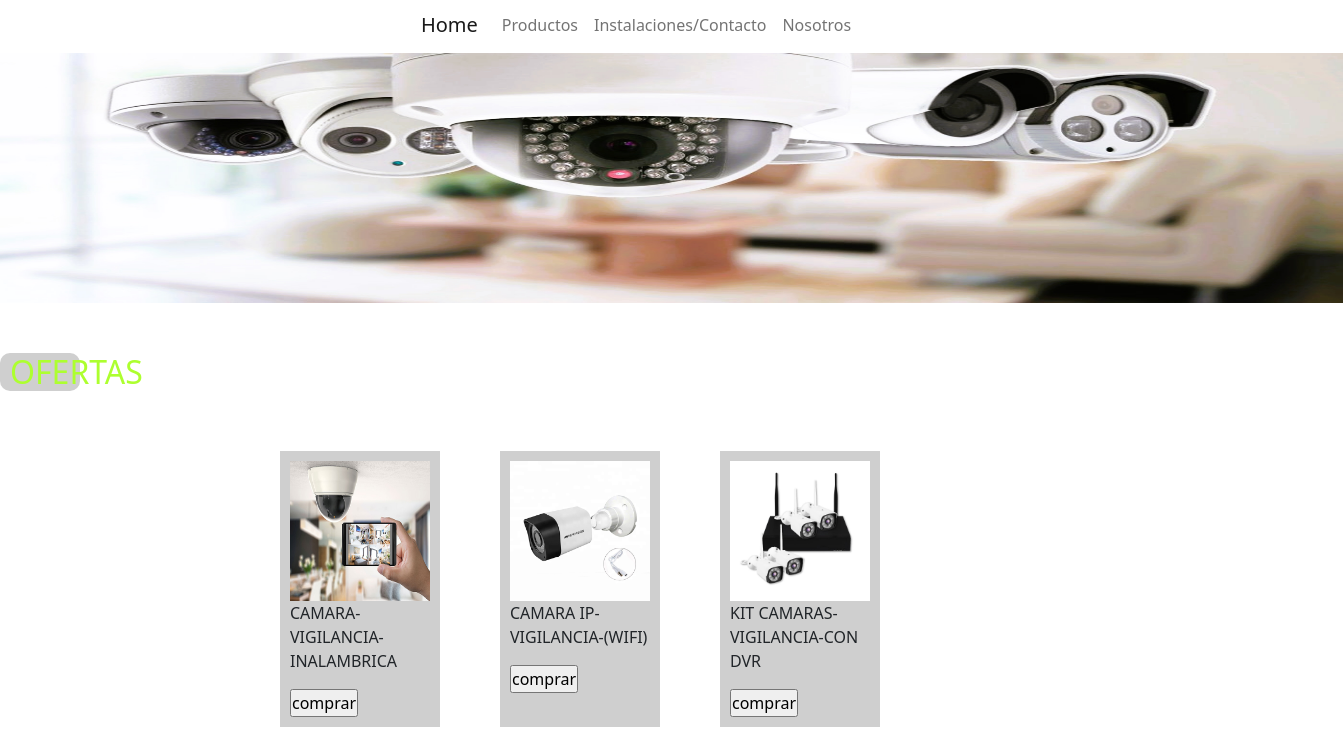
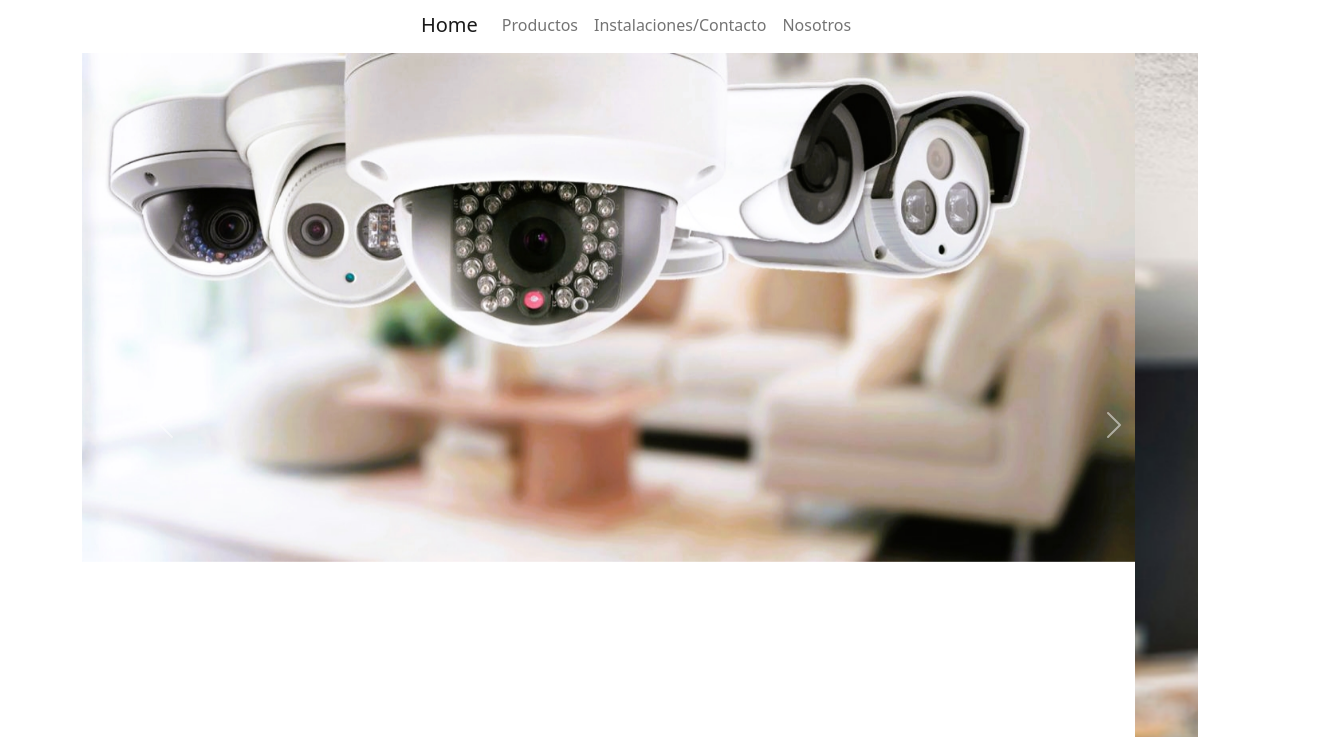
Before and after one commit to LucasJarrys/PFJarrys, a plain HTML site: page index.html in a window 1280 px wide. Shown: the part 63-800 px from the top of the page, 1343 px wide, since content can reach past the window. Drawn offline with nearby package versions, Linux system fonts and the light colour scheme.

Commit message:
cargando img en banner

```diff
--- a/index.html
+++ b/index.html
@@ -52,7 +52,33 @@
 
     <!-- banner en movimiento -->
     <div class="banner">
-        <img src="page/Media/banner.jpg" class="imagen-banner">
+        <div class="container">
+           <div class="row">
+            <div class="col-12">
+                <div id="carouselExampleControls" class="carousel slide" data-bs-ride="carousel">
+                    <div class="carousel-inner">
+                      <div class="carousel-item active">
+                        <img src="page/Media/banner.jpg" class="d-block w-100" alt="banner">
+                      </div>
+                      <div class="carousel-item">
+                        <img src="page/Media/camara-vigilancia-inalambrica.jpg" class="d-block w-100" alt="banner">
+                      </div>
+                      <div class="carousel-item">
+                        <img src="page/Media/Camaras-para-vivienda.jpg" class="d-block w-100" alt="banner">
+                      </div>
+                    </div>
+                    <button class="carousel-control-prev" type="button" data-bs-target="#carouselExampleControls" data-bs-slide="prev">
+                      <span class="carousel-control-prev-icon" aria-hidden="true"></span>
+                      <span class="visually-hidden">Previous</span>
+                    </button>
+                    <button class="carousel-control-next" type="button" data-bs-target="#carouselExampleControls" data-bs-slide="next">
+                      <span class="carousel-control-next-icon" aria-hidden="true"></span>
+                      <span class="visually-hidden">Next</span>
+                    </button>
+                  </div>
+            </div>
+           </div>
+        </div>
     </div>
     <!-- termina banner -->
 
--- a/style.css
+++ b/style.css
@@ -63,12 +63,12 @@
 }
 
 /* BANNER */
-div.banner{
+/* div.banner{
     height: 250px;
     width: 1343px;
     overflow: hidden;
     align-items: center;
-}
+} */
 
 img.imagen-banner{
     height: 250px;
```
Also changed, not shown: page/Media/Camaras-para-vivienda.jpg (added).
